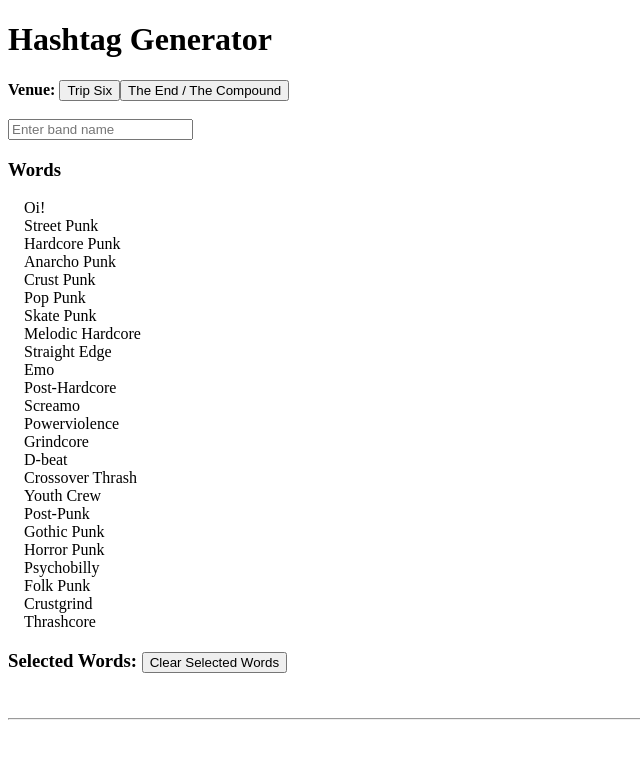
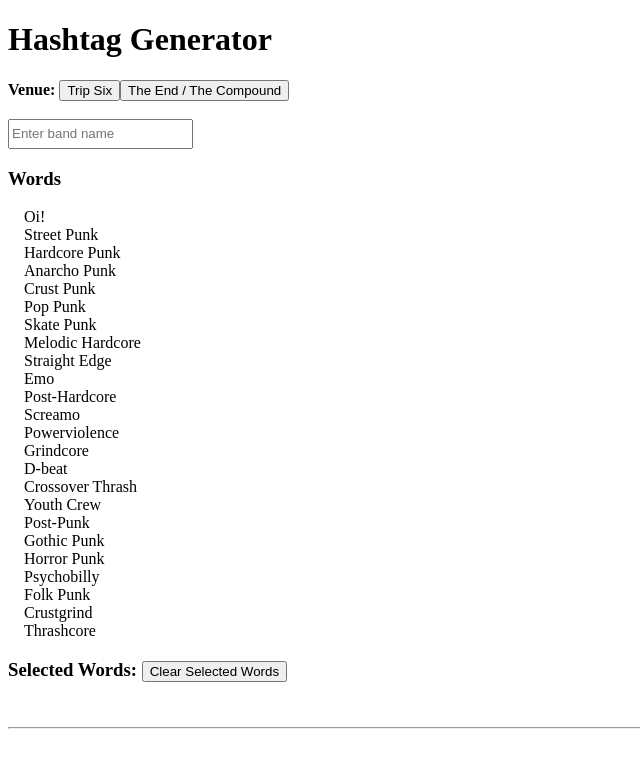
Before and after one commit to allenhsieh/stupidTagGeneratorForHTXIdiots, a React (Create React App) app: page / in a window 1280 px wide. Shown: the top 768 px of the page, without its empty margins (0-640 px from the left). Built offline with nearby package versions, Linux system fonts and the light colour scheme.

Commit message:
Update Tags.js

```diff
--- a/src/Tags.js
+++ b/src/Tags.js
@@ -248,6 +248,9 @@ const App = () => {
         onChange={handleBandNameChange}
         onKeyDown={handleBandNameKeyDown}
         placeholder="Enter band name"
+        style={{
+          minHeight: "24px",
+        }}
       />
       <div ref={containerRef} onMouseUp={handleMouseUp}>
         <h3>Words</h3>
```
